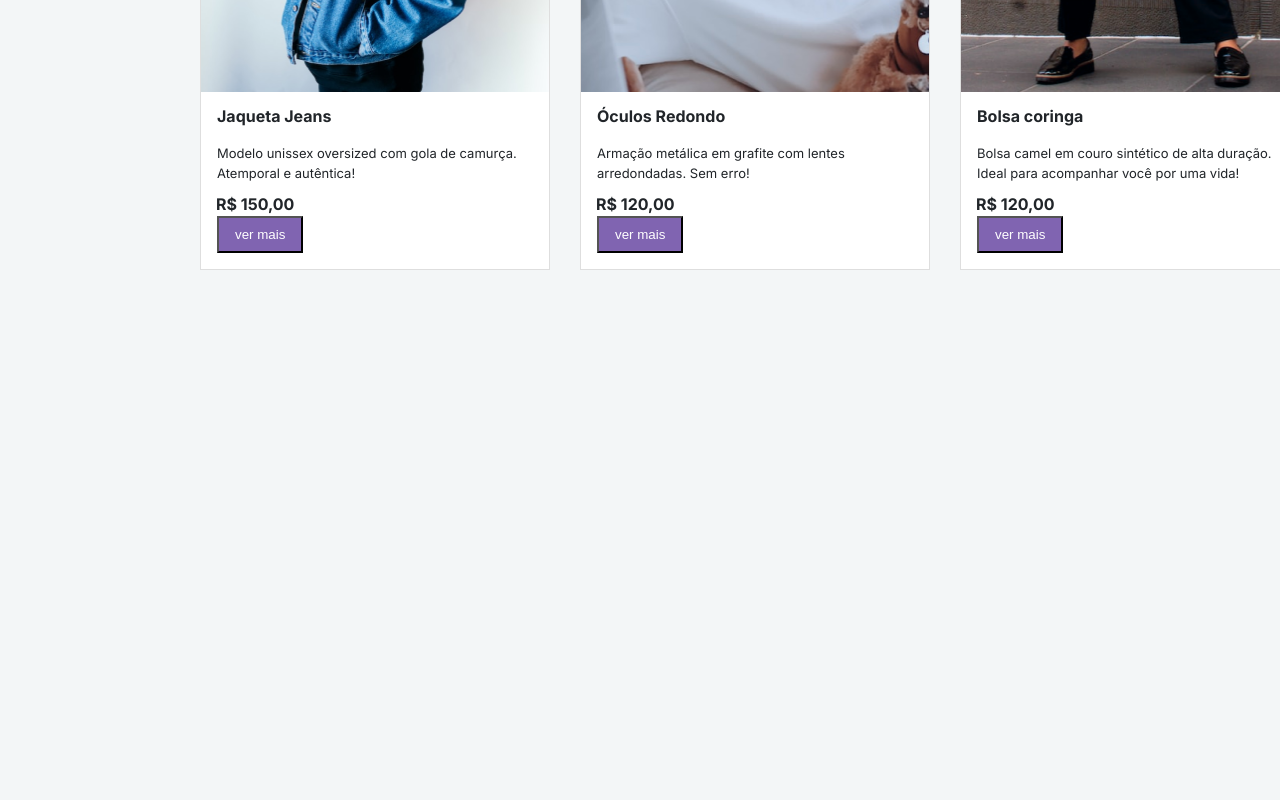
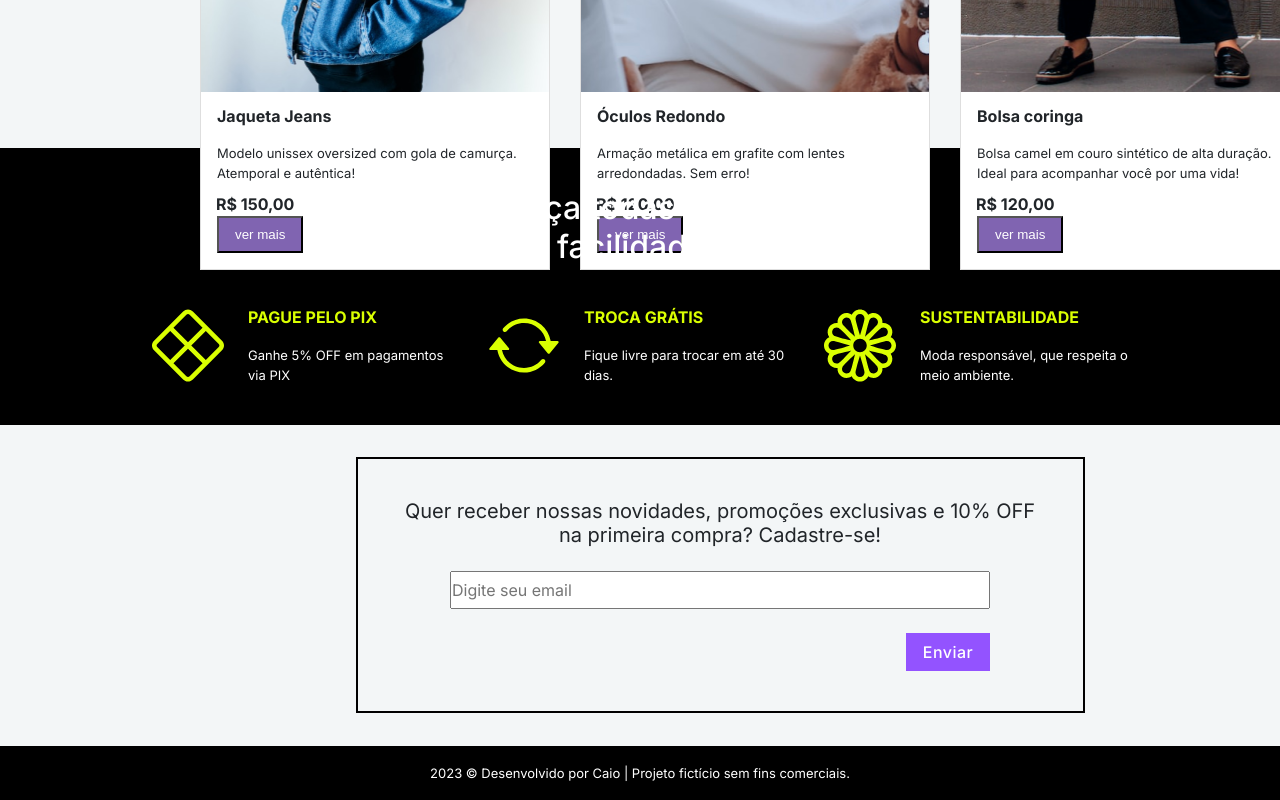
Before and after one commit to CaioSC01/Challenge-Meteora, a plain HTML site: page index.html in a window 1280 px wide. Shown: the part 1873-2673 px from the top of the page. Before the commit the page ends 2143 px from the top, so only its background shows below. Drawn offline with nearby package versions, Linux system fonts and the light colour scheme.

Commit message:
Finalizado

```diff
--- a/Styles/facilidades.css
+++ b/Styles/facilidades.css
@@ -0,0 +1,59 @@
+.facilidades {
+	margin-top: 80%;
+	display: flex;
+	width: 100%;
+	padding: 2.5rem 27.4375rem;
+	flex-direction: column;
+	justify-content: center;
+	align-items: center;
+	gap: 2.5rem;
+
+	background: #000;
+}
+
+.titulo_facilidade {
+	color: #FFF;
+	text-align: center;
+
+	font-size: 2rem;
+	font-family: Inter;
+	font-weight: 500;
+}
+
+.icones {
+	display: flex;
+	align-items: flex-start;
+	gap: 2rem;
+}
+
+.basic {
+	display: flex;
+	width: 19rem;
+	align-items: center;
+	gap: 1.5rem;
+
+}
+
+.sobre {
+	display: flex;
+	flex-direction: column;
+	align-items: flex-start;
+	gap: 1rem;
+}
+
+.titulo_texto {
+	color: var(--verdeClaro);
+
+	font-size: 1rem;
+	font-family: Inter;
+	font-weight: 700;
+	line-height: 1.4375rem;
+}
+
+.texto_facilidade {
+	color: #FFF;
+
+	font-size: 0.8125rem;
+	font-family: Inter;
+	line-height: 1.25rem;
+}
--- a/Styles/newsletter.css
+++ b/Styles/newsletter.css
@@ -0,0 +1,67 @@
+.newsletter {
+	display: flex;
+	width: 90rem;
+	height: 20.0625rem;
+	padding: 2.5rem 27.4375rem;
+	flex-direction: column;
+	justify-content: center;
+	align-items: center;
+	gap: 1rem;
+	flex-shrink: 0;
+}
+
+.grade {
+	display: flex;
+	width: 45.5625rem;
+	padding: 2.5rem;
+	flex-direction: column;
+	align-items: center;
+
+	border: 2px solid #000;
+}
+
+.grade_input {
+	display: flex;
+	flex-direction: column;
+	align-items: center;
+	gap: 1.5rem;
+}
+
+.text_news {
+	color: #212529;
+	text-align: center;
+	font-size: 1.25rem;
+	font-family: Inter;
+}
+
+.input_news {
+	display: flex;
+	width: 33.75rem;
+	height: 2.375rem;
+	flex-direction: column;
+	flex-shrink: 0;
+
+	color: #6C757D;
+
+	font-size: 1rem;
+	font-family: Inter;
+	line-height: 1.4375rem;
+}
+
+.retangulo {
+	width: 5.25rem;
+	height: 2.375rem;
+	flex-shrink: 0;
+
+	border: 1px solid #9353FF;
+	background: #9353FF;
+
+	color: #FFF;
+
+	font-size: 1rem;
+	font-family: Inter;
+	font-weight: 500;
+	letter-spacing: 0.02856rem;
+
+	margin-left: 456px;
+}
--- a/Styles/rodape.css
+++ b/Styles/rodape.css
@@ -0,0 +1,18 @@
+.footer {
+	display: flex;
+	width: 100%;
+	padding: 1.0625rem 1.4375rem;
+	justify-content: center;
+	align-items: flex-start;
+	gap: 0.625rem;
+
+	background: #000;
+}
+
+.text_footer {
+	color: #FFF;
+
+	font-size: 0.8125rem;
+	font-family: Inter;
+	line-height: 1.25rem;
+}
--- a/index.html
+++ b/index.html
@@ -207,14 +207,55 @@
           </div>
         </section>
       </section>
-      <section class="rede_sociais">
-        <h2>Conheça todas as nossas facilidades</h2>
+      <section class="facilidades">
+        <h2 class="titulo_facilidade">Conheça todas as nossas facilidades</h2>
         <div class="icones">
           <div class="basic">
-            <div class="sobre"></div>
+            <img src="imagens/x-diamond.svg" alt="" />
+            <div class="sobre">
+              <p class="titulo_texto">PAGUE PELO PIX</p>
+              <p class="texto_facilidade">Ganhe 5% OFF em pagamentos via PIX</p>
+            </div>
+          </div>
+          <div class="basic">
+            <img src="imagens/arrow-repeat.svg" alt="" />
+            <div class="sobre">
+              <p class="titulo_texto">TROCA GRÁTIS</p>
+              <p class="texto_facilidade">
+                Fique livre para trocar em até 30 dias.
+              </p>
+            </div>
+          </div>
+          <div class="basic">
+            <img src="imagens/flower1.svg" alt="" />
+            <div class="sobre">
+              <p class="titulo_texto">SUSTENTABILIDADE</p>
+              <p class="texto_facilidade">
+                Moda responsável, que respeita o meio ambiente.
+              </p>
+            </div>
           </div>
         </div>
       </section>
+      <section class="newsletter">
+        <div class="grade">
+          <div class="grade_input">
+            <p class="text_news">
+              Quer receber nossas novidades, promoções exclusivas e 10% OFF na
+              primeira compra? Cadastre-se!
+            </p>
+            <input
+              class="input_news"
+              type="text"
+              placeholder="Digite seu email"
+            />
+            <input class="retangulo" type="button" value="Enviar" />
+          </div>
+        </div>
+      </section>
+			<footer class="footer">
+				<p class="text_footer">2023 © Desenvolvido por Caio | Projeto fictício sem fins comerciais.</p>
+			</footer>
     </div>
   </body>
 </html>
```
